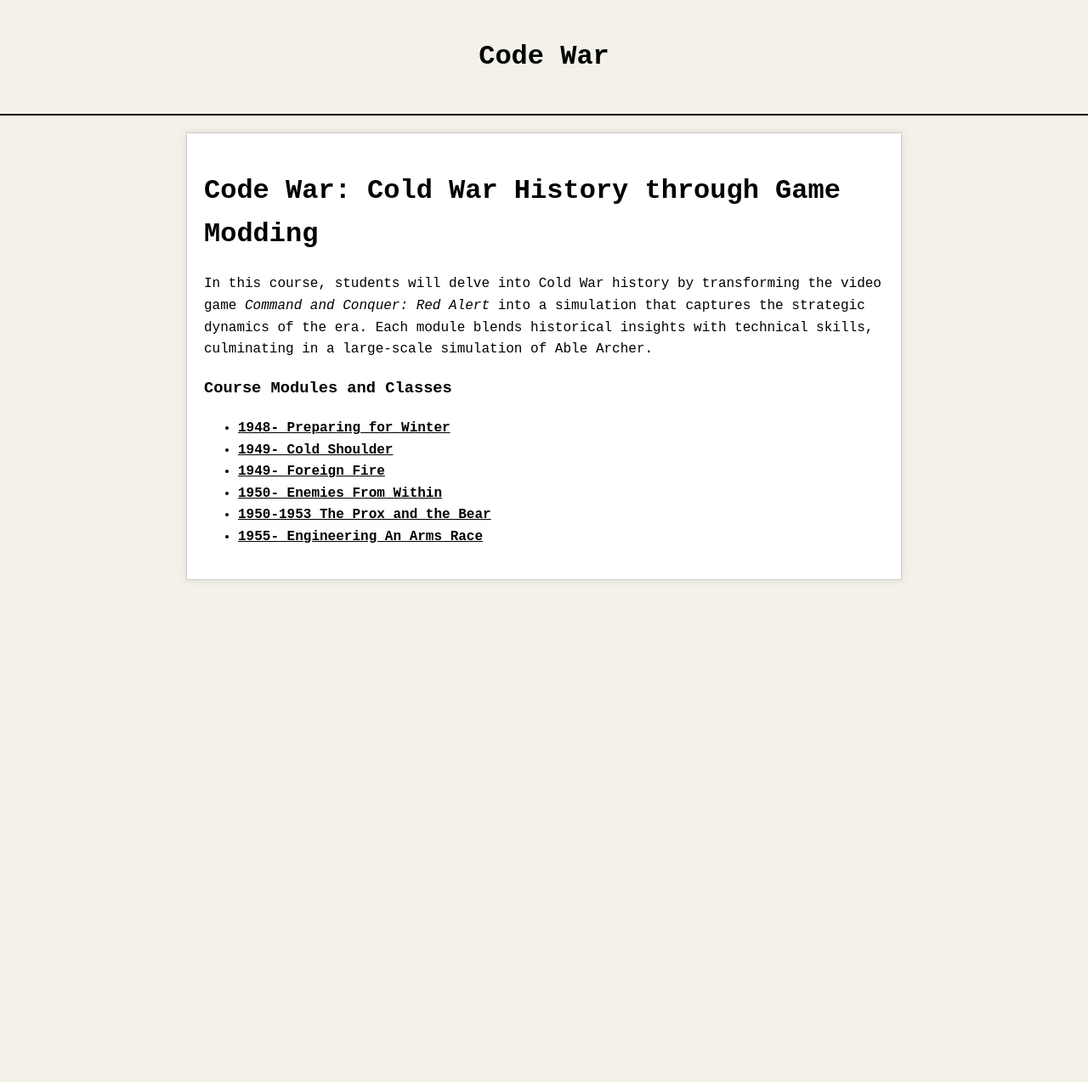
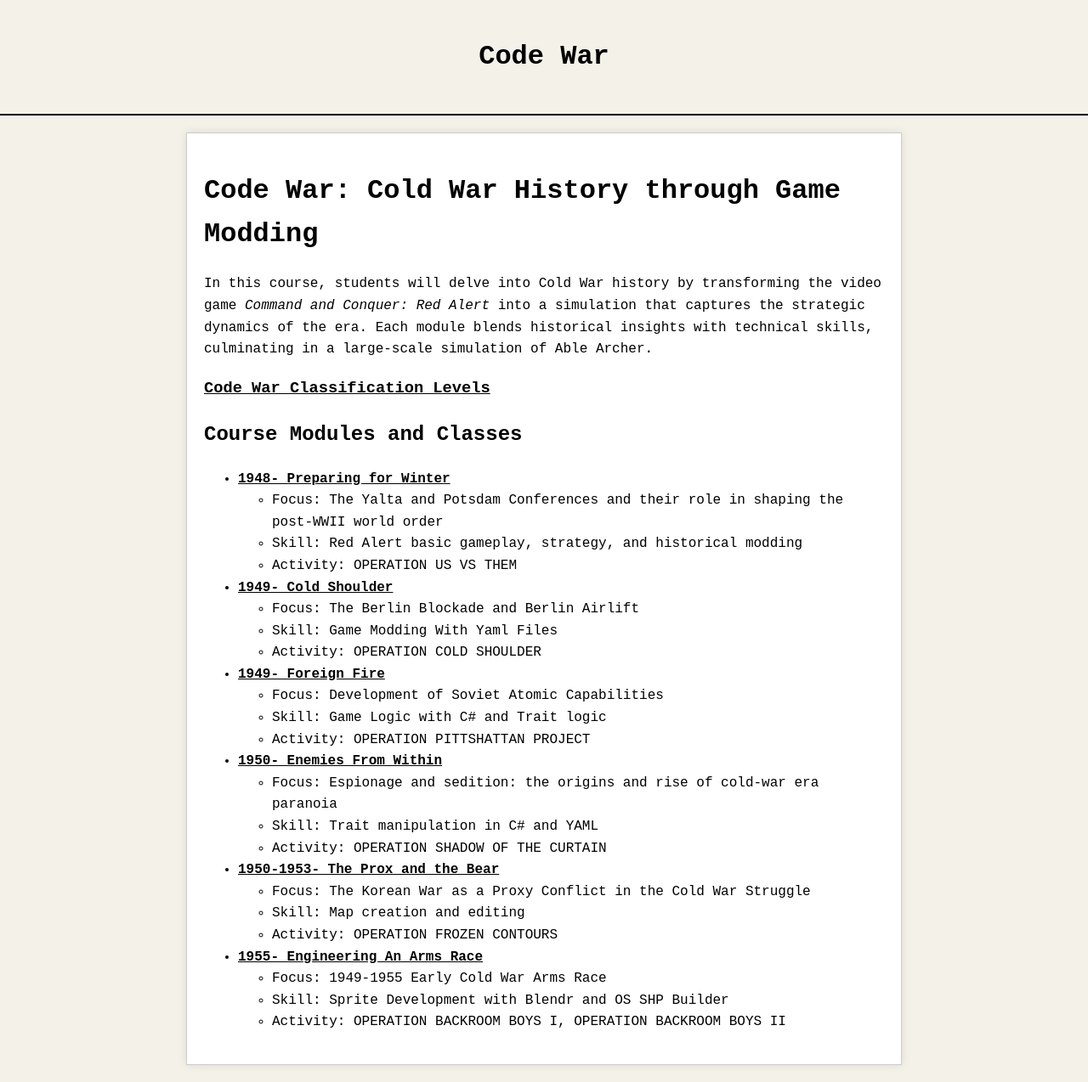
Before and after one commit to jboyce1/CodeWar, a Jekyll site: the page built from index.markdown, in a window 1280 px wide. Shown: the whole page at 85% size. Built offline with Jekyll 4.4.1, drawn with Linux system fonts in a browser that asks for light colours; before the commit the page ends 900 px from its top, so only the background shows below that.

Commit message:
Update index.markdown

```diff
--- a/index.markdown
+++ b/index.markdown
@@ -10,11 +10,30 @@
 
 In this course, students will delve into Cold War history by transforming the video game *Command and Conquer: Red Alert* into a simulation that captures the strategic dynamics of the era. Each module blends historical insights with technical skills, culminating in a large-scale simulation of Able Archer.
 
-### Course Modules and Classes
+### [Code War Classification Levels]({{ 'classes/EnemiesFromWithin/Code War Classification Levels.pdf' | relative_url }})
+## Course Modules and Classes
 
 - [1948- Preparing for Winter](./classes/PreparingForWinter)
+  - Focus: The Yalta and Potsdam Conferences and their role in shaping the post-WWII world order
+  - Skill: Red Alert basic gameplay, strategy, and historical modding
+  - Activity: OPERATION US VS THEM
 - [1949- Cold Shoulder](./classes/ColdShoulder)
+  - Focus: The Berlin Blockade and Berlin Airlift
+  - Skill: Game Modding With Yaml Files
+  - Activity: OPERATION COLD SHOULDER
 - [1949- Foreign Fire](./classes/ForeignFire)
+  - Focus: Development of Soviet Atomic Capabilities
+  - Skill: Game Logic with C# and Trait logic
+  - Activity: OPERATION PITTSHATTAN PROJECT
 - [1950- Enemies From Within](./classes/EnemiesFromWithin)
-- [1950-1953 The Prox and the Bear](./classes/TheProxAndTheBear)
+  - Focus: Espionage and sedition: the origins and rise of cold-war era paranoia
+  - Skill: Trait manipulation in C# and YAML
+  - Activity: OPERATION SHADOW OF THE CURTAIN
+- [1950-1953- The Prox and the Bear](./classes/TheProxAndTheBear)
+  - Focus: The Korean War as a Proxy Conflict in the Cold War Struggle
+  - Skill: Map creation and editing
+  - Activity: OPERATION FROZEN CONTOURS
 - [1955- Engineering An Arms Race](./classes/EngineeringAnArmsRace)
+  - Focus: 1949-1955 Early Cold War Arms Race
+  - Skill: Sprite Development with Blendr and OS SHP Builder
+  - Activity: OPERATION BACKROOM BOYS I, OPERATION BACKROOM BOYS II
```
